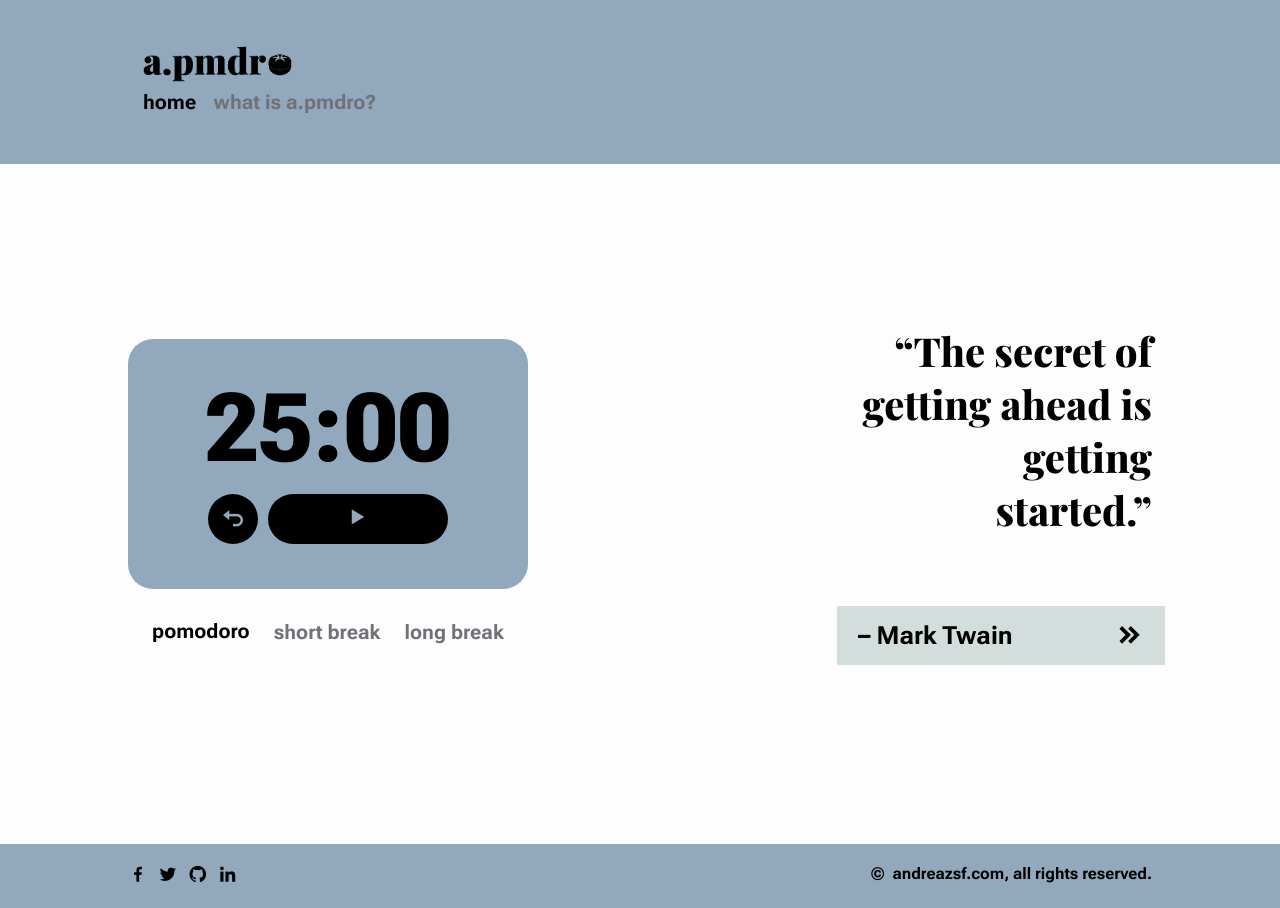
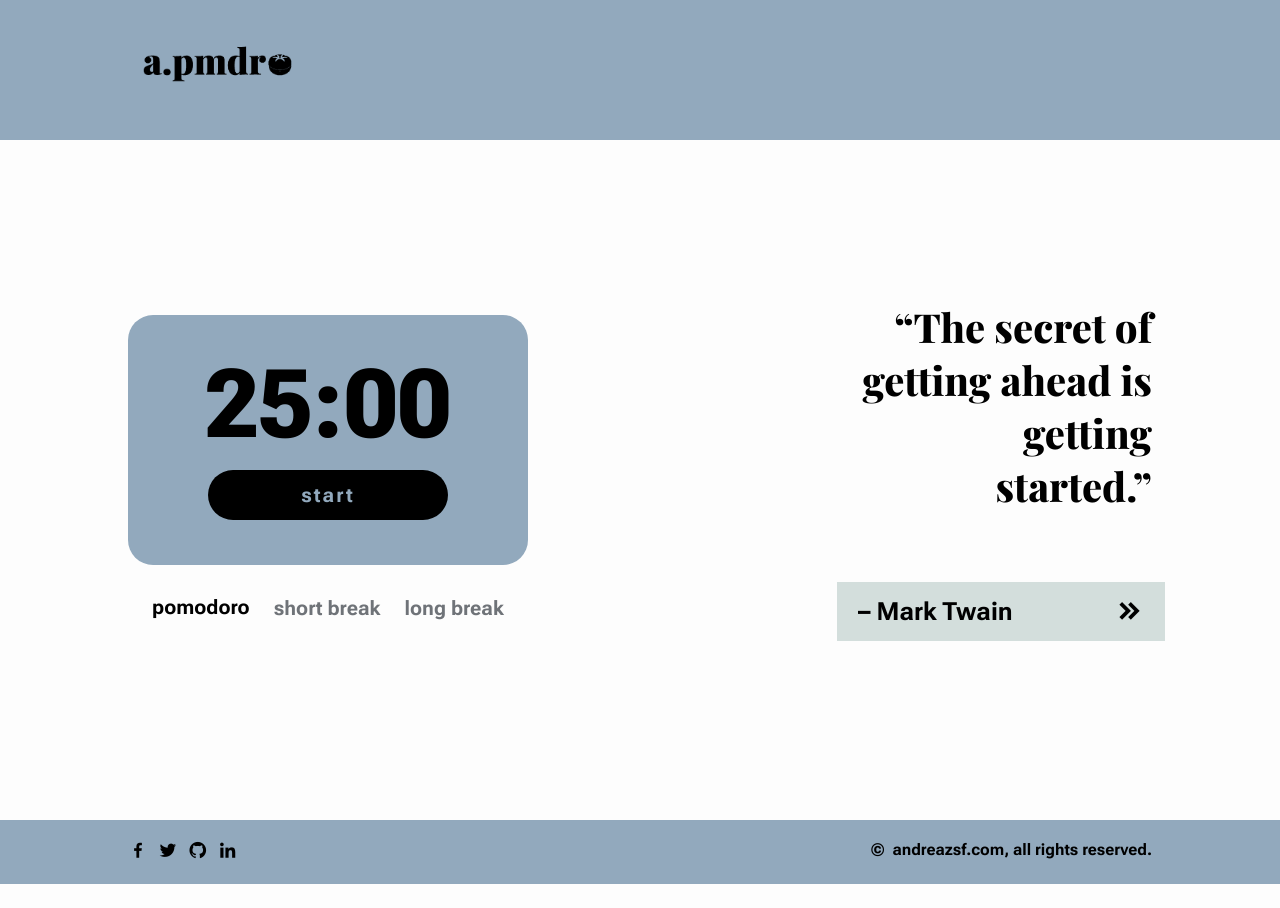
Before and after one commit to andreazsf/a.pmdro, a plain HTML site: page index.html in a window 1280 px wide. Both pictures are taken after a click on the button "pomodoro". After the commit the page ends 884 px from the top, so only its background shows below. Drawn offline with nearby package versions, Linux system fonts and the light colour scheme.

Commit message:
ChangedPomo

```diff
--- a/css/style.css
+++ b/css/style.css
@@ -147,25 +147,27 @@ section {
 .home .left-container .timer-rect .timer-buttons .start-stop {
     background-color: var(--text-color);
     color: var(--accent-color);
-    width: 18rem;
+    /* width: 18rem; */
+    width: 100%;
     height: 5rem;
     border-radius: 50px;
-    font-size: 30px;
-    padding-top: 4px;
+    /* font-size: 30px; */
+    /* padding-top: 4px; */
     cursor: pointer;
     transition: 0.3s ease;
-    /* font-size: 23px;
+
+    font-size: 20px;
     letter-spacing: 2px;
-    font-weight: 700; */
+    font-weight: 700;
 }
 
-.home .left-container .timer-rect .timer-buttons .start-stop #start-stop-icon {
+/* .home .left-container .timer-rect .timer-buttons .start-stop #start-stop-icon {
     background-color: transparent;
     border-radius: 50px;
     width: 18rem;
     height: 5rem;
     padding-top: 4px;
-}
+} */
 
 .home .left-container .timer-rect .timer-buttons .start-stop:hover {
     transform: scale(1.05);
@@ -250,7 +252,7 @@ section {
 }
 
 .home .right-container .quote-rect a:hover {
-    transform: scale(1.05);
+    transform: scale(1.2);
 }
 
 /* footer section */
--- a/index.html
+++ b/index.html
@@ -18,7 +18,7 @@
         <!-- header -->
         <header class="header">
             <a href="index.html" class="logo"><img src="assets/logo-black.png" alt="logo" class="logo"></a>
-            <nav class="navbar">
+            <nav class="navbar" hidden>
                 <a href="index.html" class="active head-nav">home</a>
                 <a href="#" class="head-nav">what is a.pmdro?</a>
             </nav>
@@ -38,11 +38,11 @@
                         </span>
                     </div>
                     <div class="timer-buttons">
-                        <button type="button" class="restart"><i class='bx bx-undo'></i></button>
-                        <button type="button" class="start-stop" data-action="start" id="js-btn">
+                        <button type="button" class="restart" id="js-restart" hidden><i class='bx bx-undo'></i></button>
+                        <!-- <button type="button" class="start-stop" data-action="start" id="js-btn">
                             <i class='bx bx-play' onclick="changeIcon(this)" id="start-stop-icon"></i>
-                        </button>
-                        <!-- <button onclick="changeIcon(this)" type="button" class="start-stop" data-action="start" id="js-btn">start</button> -->
+                        </button> -->
+                        <button type="button" class="start-stop" data-action="start" id="js-btn">start</button>
                     </div>
                 </div>
                 <div class="pomo-nav" id="js-mode-buttons">
--- a/main.js
+++ b/main.js
@@ -12,10 +12,10 @@ const buttonSound = new Audio('audio/button-sound.mp3');
 
 const mainButton = document.getElementById('js-btn');
 
-let changeIcon = function(icon) {
-    icon.classList.toggle('bx-stop');
-}
-changeIcon = (icon) => icon.classList.toggle('bx-stop');
+// let changeIcon = function(icon) {
+//     icon.classList.toggle('bx-stop');
+// }
+// changeIcon = (icon) => icon.classList.toggle('bx-stop');
 
 mainButton.addEventListener('click', () => {
     buttonSound.play();
@@ -82,9 +82,13 @@ function startTimer() {
 
     if (timer.mode === 'pomodoro') timer.sessions++;
 
+    // stopToggle = document.querySelector('#start-stop-icon');
     mainButton.dataset.action = 'stop';
-    // startStopToggle.classList.toggle('bx-stop');
-    // mainButton.textContent = 'stop';
+    // stopToggle.classList.toggle('bx-stop');
+    mainButton.classList.add('active');
+
+    mainButton.dataset.action = 'stop';
+    mainButton.textContent = 'stop';
     mainButton.classList.add('active');
 
     interval = setInterval(function() {
@@ -106,7 +110,7 @@ function startTimer() {
                 default:
                     switchMode('pomodoro');
         }
-        document.querySelector(`[data-sound="audio/${timer.mode}"]`).play();
+        document.querySelector(`[data-sound="${timer.mode}"]`).play();
         startTimer();
         }
 
@@ -116,14 +120,30 @@ function startTimer() {
 function stopTimer() {
     clearInterval(interval);
 
+    mainButton.dataset.action = 'start';
+    mainButton.textContent = 'start';
+    mainButton.classList.add('active');
+
     // startToggle = document.querySelector('#start-stop-icon');
     // mainButton.dataset.action = 'start';
     // startToggle.classList.toggle('bx-start');
     // mainButton.classList.remove('active');
 
-    mainButton.dataset.action = 'start';
-    mainButton.classList.remove('active');
+    // mainButton.dataset.action = 'start';
+    // mainButton.classList.remove('active');
+    // startToggle.classList.toggle('bx-start');
 }
+
+// function quitTimer() {
+//     clearInterval(interval);
+
+//     startToggle = document.querySelector('#start-stop-icon');
+
+//     mainButton.dataset.action = 'start';
+//     // mainButton.textContent = 'stop';
+//     startToggle.classList.toggle('bx-start');
+//     mainButton.classList.remove('active');
+// }
 
 function updateClock() {
     const { remainingTime } = timer;
```
